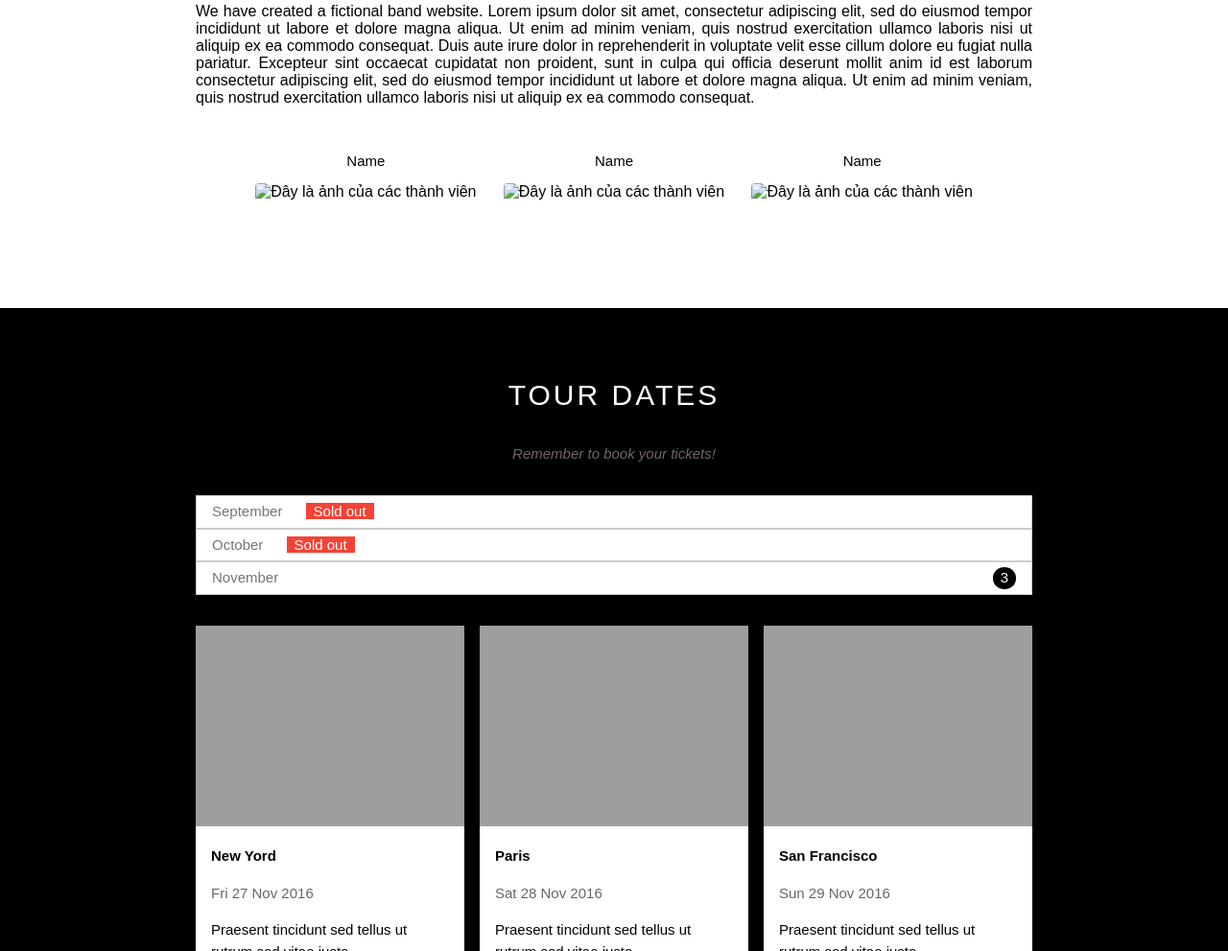
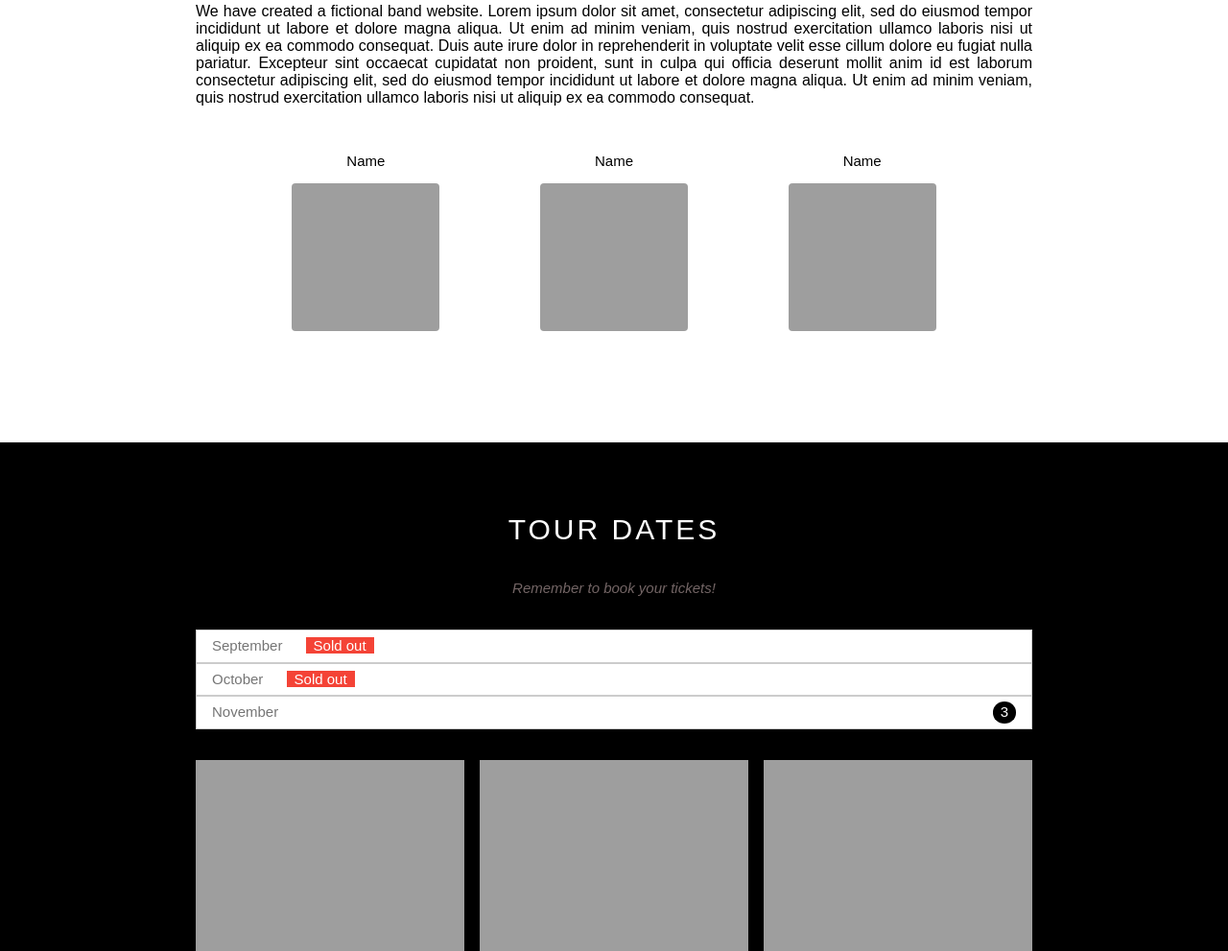
Before and after one commit to maivanvu1304/Web-check, a plain HTML site: page index.html in a window 1280 px wide. Shown: the part 858-1849 px from the top of the page at 96% size. Drawn offline with Linux system fonts and the light colour scheme; the site is published under a folder, as on GitHub Pages, so addresses that start at the root find nothing.

Commit message:
chage-img

```diff
--- a/index.html
+++ b/index.html
@@ -43,15 +43,15 @@
                 <div class="member-list">
                     <div class="member-items">
                         <p class="member-name">Name</p>
-                        <img src="/asset/anh/bandmember.jpg" alt="Đây là ảnh của các thành viên" class="member-img">
+                        <img src="./asset/anh/bandmember.jpg" alt="Đây là ảnh của các thành viên" class="member-img">
                     </div>
                     <div class="member-items">
                         <p class="member-name">Name</p>
-                        <img src="/asset/anh/bandmember.jpg" alt="Đây là ảnh của các thành viên" class="member-img">
+                        <img src="./asset/anh/bandmember.jpg" alt="Đây là ảnh của các thành viên" class="member-img">
                     </div>
                     <div class="member-items">
                         <p class="member-name">Name</p>
-                        <img src="/asset/anh/bandmember.jpg" alt="Đây là ảnh của các thành viên" class="member-img">
+                        <img src="./asset/anh/bandmember.jpg" alt="Đây là ảnh của các thành viên" class="member-img">
                     </div>
                     <div class="clear"></div>
                 </div>
```
